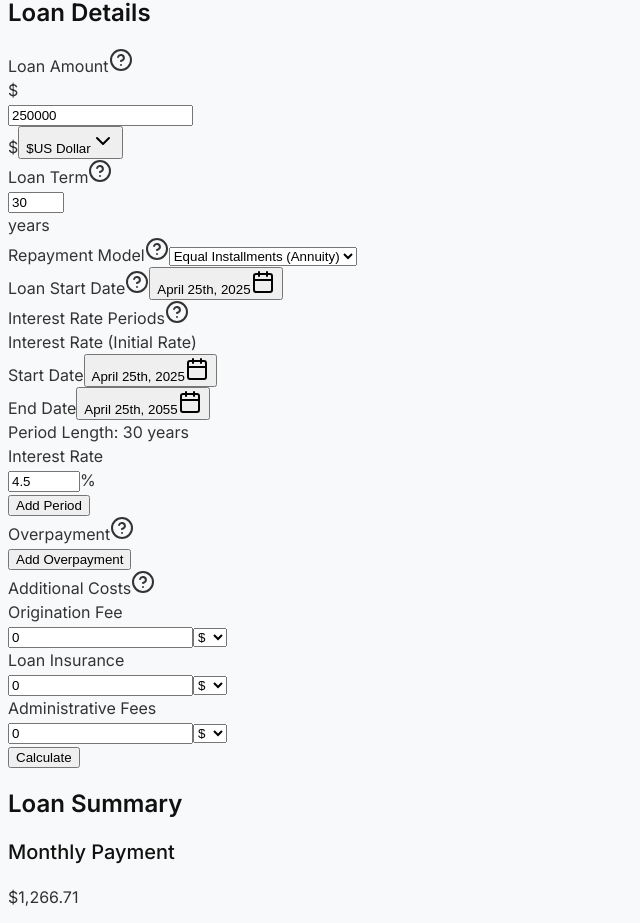
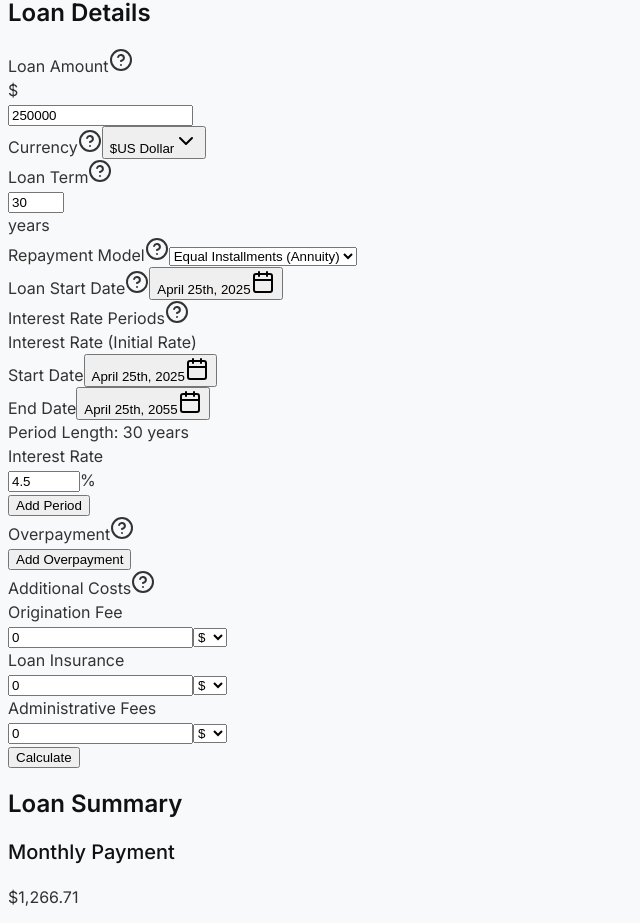
Before and after one commit to Shuffzord/MortgageCalculator, a React (Vite) app in the folder client/: page / in a window 1280 px wide. Shown: the part 1495-2418 px from the top of the page, without its empty margins (0-640 px from the left). Built offline with nearby package versions, Linux system fonts and the light colour scheme.

Commit message:
CurrencySelector adjustments

```diff
--- a/client/public/locales/en/translation.json
+++ b/client/public/locales/en/translation.json
@@ -9,6 +9,8 @@
     "polish": "Polish"
   },
   "form": {
+    "currency": "Currency",
+    "currencyTooltip": "Select the currency for your loan calculations",
     "loanDetails": "Loan Details",
     "loanAmount": "Loan Amount",
     "loanAmountTooltip": "The initial loan amount before interest.",
@@ -21,7 +23,6 @@
     "saveCalculation": "Save Calculation",
     "loadCalculation": "Load Calculation",
     "calculationName": "Calculation Name",
-    "currency": "$",
     "selectCurrency": "Select Currency",
     "interestRatePeriods": "Interest Rate Periods",
     "interestRatePeriodsTooltip": "Define different interest rates for specific periods of your loan.",
--- a/client/public/locales/es/translation.json
+++ b/client/public/locales/es/translation.json
@@ -10,6 +10,8 @@
     "polish": "Polaco"
   },
   "form": {
+    "currency": "Moneda",
+    "currencyTooltip": "Selecciona la moneda para tus cálculos de hipoteca",
     "loanDetails": "Detalles del Préstamo",
     "loanAmount": "Monto del Préstamo",
     "loanAmountTooltip": "El monto inicial del préstamo antes de los intereses.",
@@ -22,7 +24,6 @@
     "saveCalculation": "Guardar Cálculo",
     "loadCalculation": "Cargar Cálculo",
     "calculationName": "Nombre del Cálculo",
-    "currency": "€",
     "selectCurrency": "Seleccionar Moneda",
     "interestRatePeriods": "Períodos de Tasa de Interés",
     "interestRatePeriodsTooltip": "Defina diferentes tasas de interés para períodos específicos de su préstamo.",
--- a/client/public/locales/pl/translation.json
+++ b/client/public/locales/pl/translation.json
@@ -10,6 +10,8 @@
     "polish": "Polski"
   },
   "form": {
+    "currency": "Waluta",
+    "currencyTooltip": "Wybierz walutę dla kalkulacji kredytu",
     "loanDetails": "Szczegóły Kredytu",
     "loanAmount": "Kwota Kredytu",
     "loanAmountTooltip": "Początkowa kwota kredytu przed odsetkami.",
@@ -22,7 +24,6 @@
     "saveCalculation": "Zapisz Obliczenia",
     "loadCalculation": "Wczytaj Obliczenia",
     "calculationName": "Nazwa Obliczeń",
-    "currency": "zł",
     "selectCurrency": "Wybierz Walutę",
     "interestRatePeriods": "Okresy Stopy Procentowej",
     "interestRatePeriodsTooltip": "Zdefiniuj różne stopy procentowe dla określonych okresów kredytu.",
--- a/client/src/components/LoanInputForm.tsx
+++ b/client/src/components/LoanInputForm.tsx
@@ -251,10 +251,25 @@ export default function LoanInputForm({
               </div>
 
               <div className="sm:col-span-2">
-                <CurrencySelector
-                  value={selectedCurrency}
-                  onChange={onCurrencyChange}
-                />
+                <FormItem>
+                  <FormLabel className="flex items-center">
+                    {t('form.currency')}
+                    <Tooltip>
+                      <TooltipTrigger asChild>
+                        <span><HelpCircle className="h-4 w-4 text-gray-400 ml-1" /></span>
+                      </TooltipTrigger>
+                      <TooltipContent className="max-w-xs">
+                        <p className="text-xs">{t('form.currencyTooltip')}</p>
+                      </TooltipContent>
+                    </Tooltip>
+                  </FormLabel>
+                  <FormControl>
+                    <CurrencySelector
+                      value={selectedCurrency}
+                      onChange={onCurrencyChange}
+                    />
+                  </FormControl>
+                </FormItem>
               </div>
             </div>
           </div>
--- a/client/src/components/ui/currency-selector/index.tsx
+++ b/client/src/components/ui/currency-selector/index.tsx
@@ -1,6 +1,5 @@
 import React from "react";
 import { Select, SelectContent, SelectItem, SelectTrigger, SelectValue } from "@/components/ui/select";
-import { Label } from "@/components/ui/label";
 import { useTranslation } from "react-i18next";
 import { CURRENCIES } from "@/lib/utils";
 
@@ -13,8 +12,6 @@ export function CurrencySelector({ value, onChange }: CurrencySelectorProps) {
   const { t } = useTranslation();
 
   return (
-    <div className="space-y-2">
-      <Label htmlFor="currency-select">{t('form.currency')}</Label>
     <Select
       value={value}
       onValueChange={onChange}
@@ -33,7 +30,6 @@ export function CurrencySelector({ value, onChange }: CurrencySelectorProps) {
         ))}
       </SelectContent>
     </Select>
-    </div>
   );
 }
 
```
Lines whose indentation alone changed are shown as unchanged.
